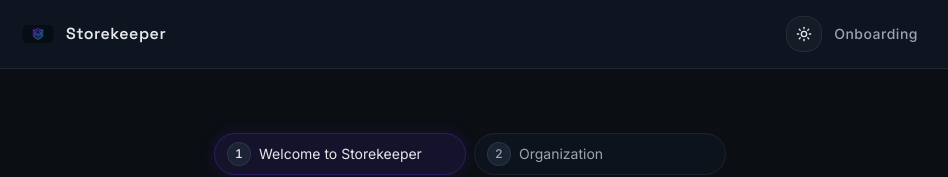
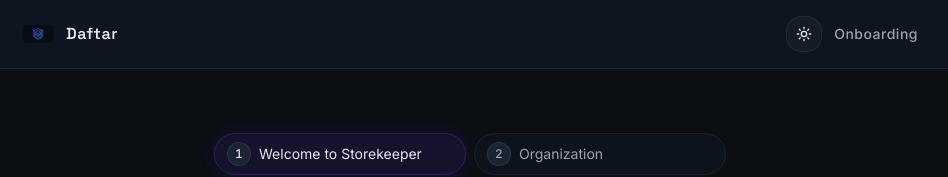
Before and after one commit to Wakanda-Squad2/agentic_storekeeper, a Next.js app: page /onboarding in a window 1280 px wide. Shown: the top 177 px of the page, without its empty margins (170-1118 px from the left). Built offline with nearby package versions, Linux system fonts and the light colour scheme.

Commit message:
Refactor: Change Platform Name

```diff
--- a/src/app/layout.tsx
+++ b/src/app/layout.tsx
@@ -22,7 +22,7 @@
 
 export const metadata: Metadata = {
   title: {
-    default: "Storekeeper — Financial intelligence",
+    default: "Daftar — Financial intelligence",
     template: "%s · Storekeeper",
   },
   description:
--- a/src/components/brand/storekeeper-brand.tsx
+++ b/src/components/brand/storekeeper-brand.tsx
@@ -48,7 +48,7 @@
       <div className={cn("flex items-center gap-3", className)}>
         <StorekeeperLogo className={logoClass} />
         <span className={cn("font-heading text-foreground", titleClass)}>
-          Storekeeper
+          Daftar
         </span>
       </div>
     );
@@ -60,7 +60,7 @@
     >
       <StorekeeperLogo className={logoClass} />
       <span className={cn("font-heading text-foreground", titleClass)}>
-        Storekeeper
+        Daftar
       </span>
     </div>
   );
--- a/src/components/layout/dashboard-shell.tsx
+++ b/src/components/layout/dashboard-shell.tsx
@@ -53,7 +53,7 @@
             className="flex items-center gap-2 font-semibold tracking-tight text-foreground"
           >
             <StorekeeperLogo className="size-8" />
-            Storekeeper
+            Daftar
           </Link>
         </div>
         <nav className="flex flex-1 flex-col gap-1 p-2">
```
